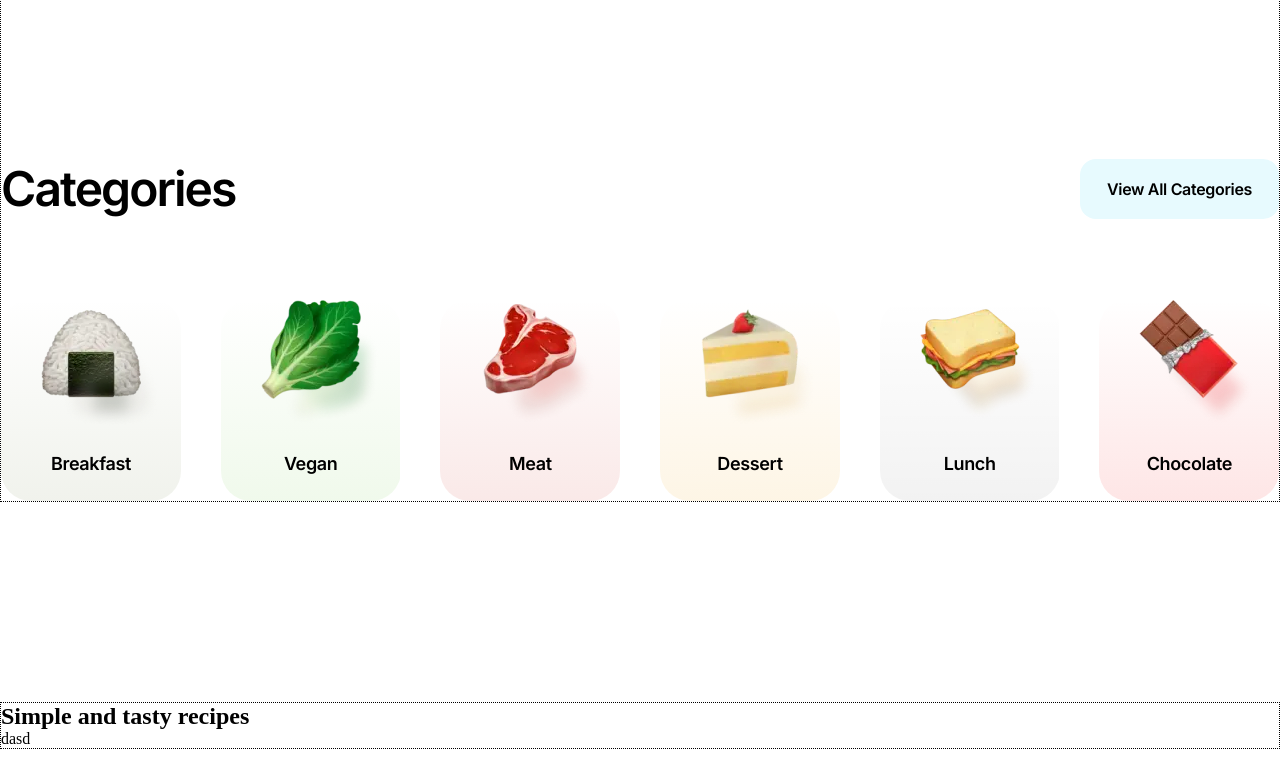
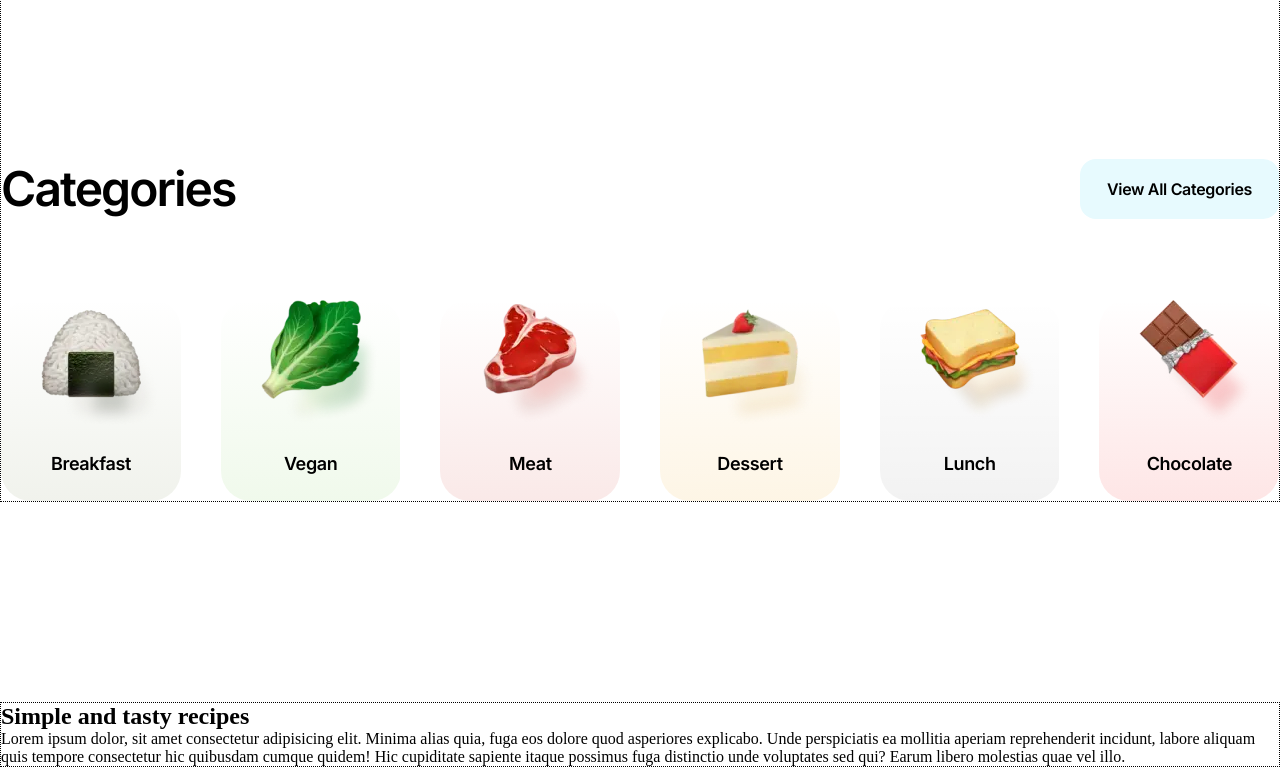
Before and after one commit to A-Gromov/Food-prjct, a plain HTML site: page index.html in a window 1280 px wide. Shown: the part 805-1572 px from the top of the page. Drawn offline with Linux system fonts and the light colour scheme; a web font is replaced by a local one.

Commit message:
Внес текст

```diff
--- a/index.html
+++ b/index.html
@@ -188,7 +188,7 @@
         <div class="recipes_inner">
           <div class="recipes-title">
             <h2>Simple and tasty recipes</h2>
-            <p>dasd</p>
+            <p>Lorem ipsum dolor, sit amet consectetur adipisicing elit. Minima alias quia, fuga eos dolore quod asperiores explicabo. Unde perspiciatis ea mollitia aperiam reprehenderit incidunt, labore aliquam quis tempore consectetur hic quibusdam cumque quidem! Hic cupiditate sapiente itaque possimus fuga distinctio unde voluptates sed qui? Earum libero molestias quae vel illo.</p>
           </div>
         </div>
       </div>
```
